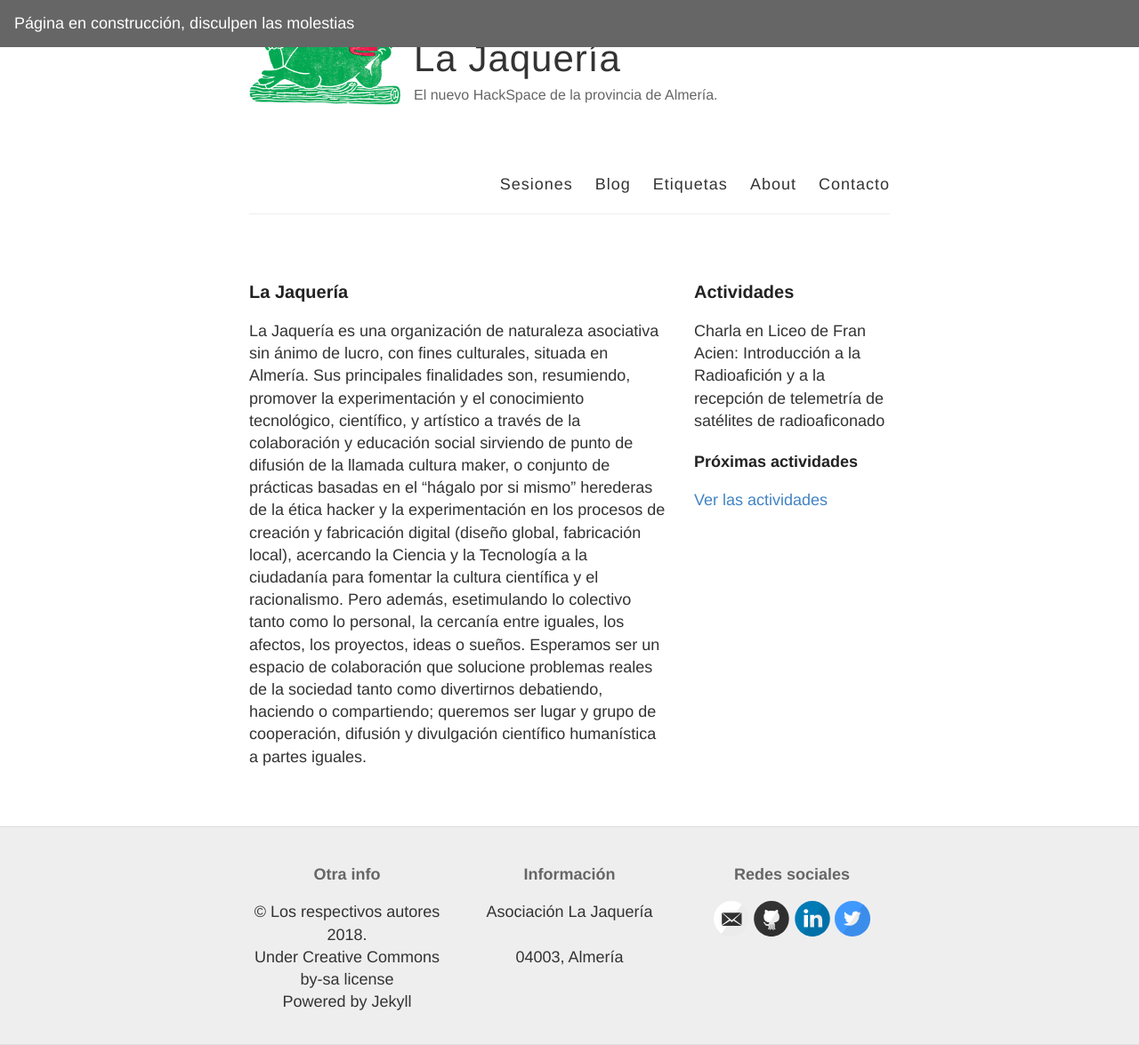
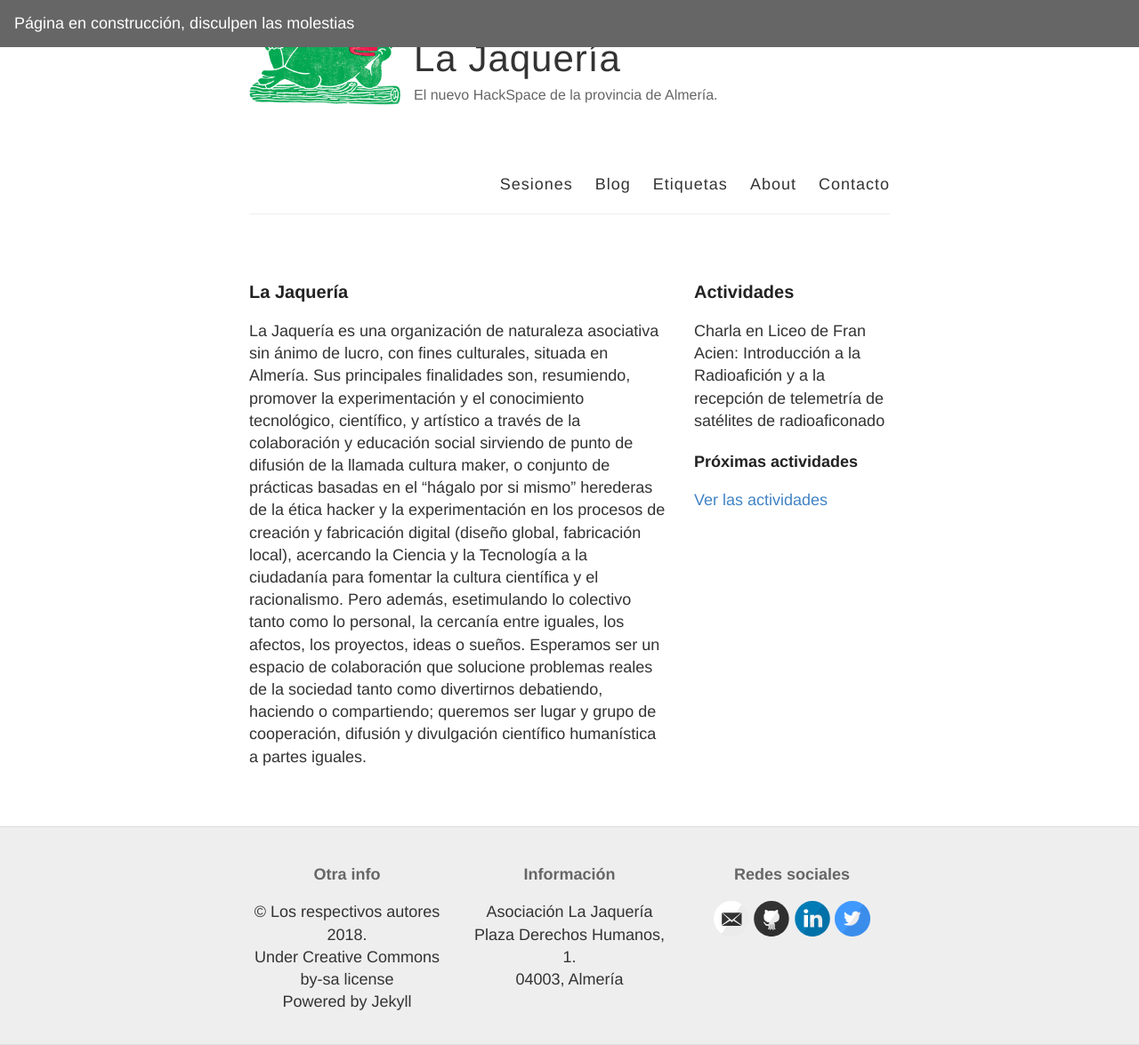
Before and after one commit to LaJaqueria/LaJaqueria.github.io, a Jekyll site: the page built from index.html, in a window 1280 px wide and 1175 px high. Shown: the whole window at 89% size. Built offline with Jekyll 4.4.1, drawn with Linux system fonts in a browser that asks for light colours.

Commit message:
reformatting some variables

```diff
--- a/_layouts/default.html
+++ b/_layouts/default.html
@@ -72,7 +72,7 @@
               <p>
                 {{site.info-asociacion.nombre-asociacion}}
                 <br>
-                {{site.info-asociacion.calle}}
+                {{site.info-asociacion.domicilio-social}}
                 <br>
                 {{site.info-asociacion.codigo-postal}}
                 <br>
```
Also changed, not shown: pages/contacto.md (+1 -1 lines).
